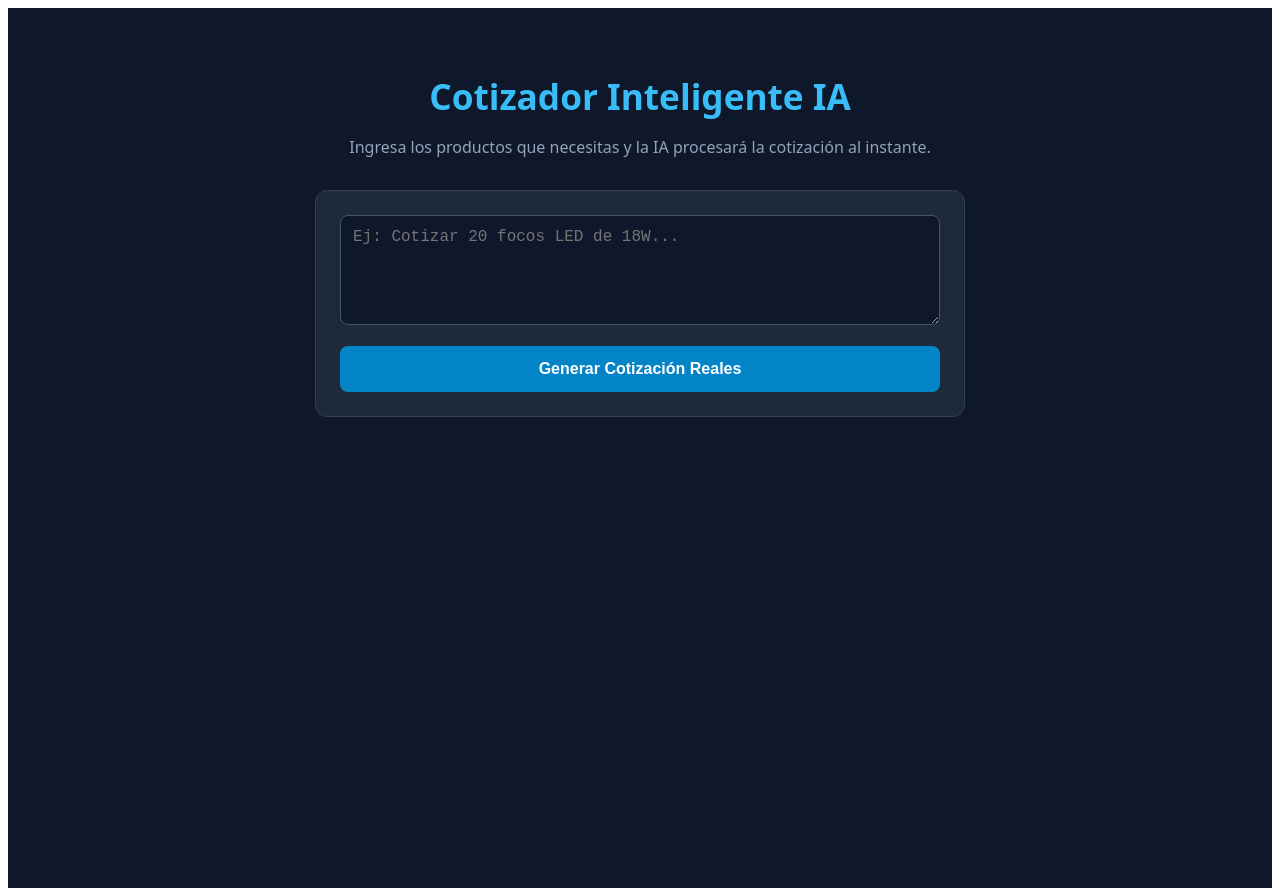
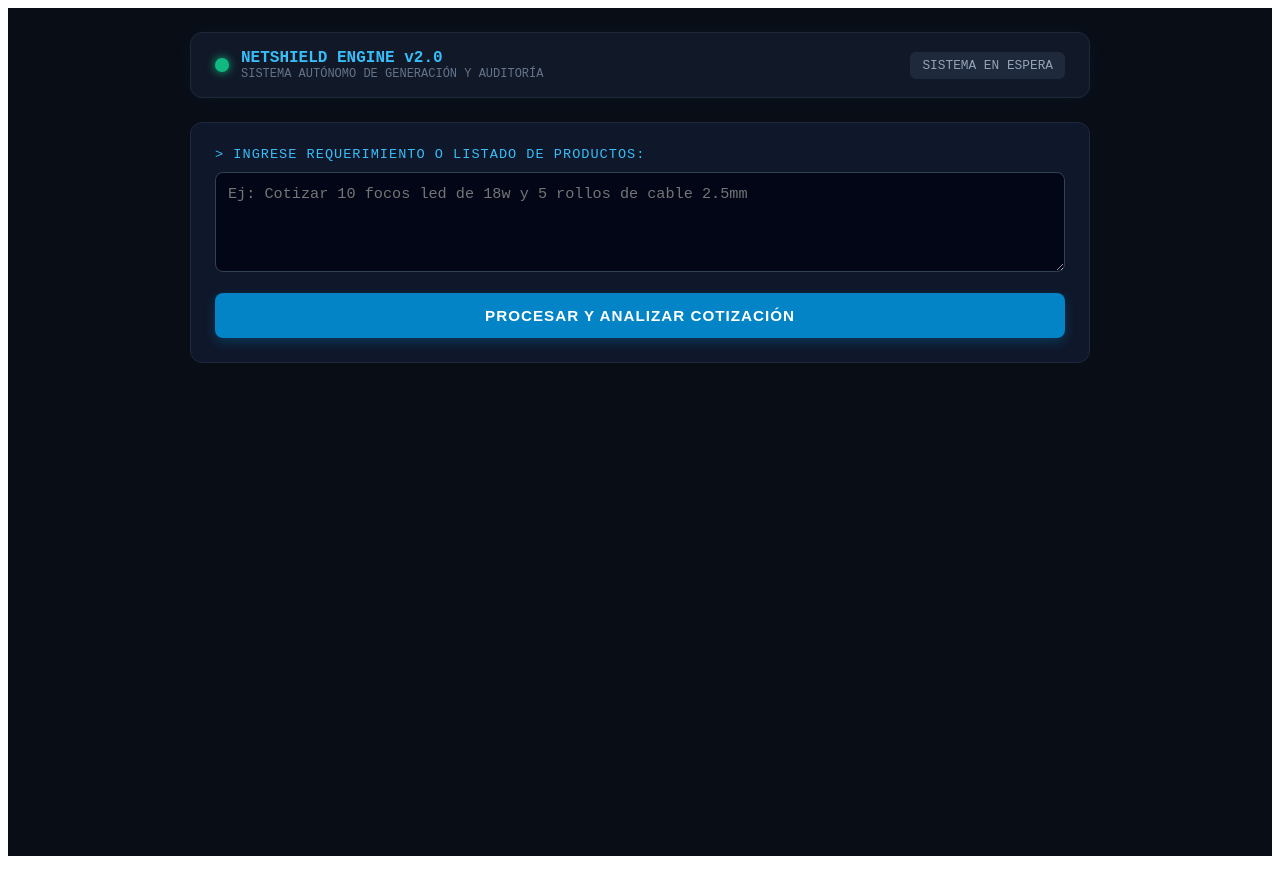
Before and after one commit to eduardoaravena2108-sys/cotizador-ia, a Next.js app: page / in a window 1280 px wide. After the commit the page ends 864 px from the top, so only its background shows below. Built offline with nearby package versions, Linux system fonts and the light colour scheme.

Commit message:
feat: upgrade to NetShield interface and client-side PDF generator

```diff
--- a/app/page.tsx
+++ b/app/page.tsx
@@ -1,15 +1,20 @@
 'use client';
 import { useState } from 'react';
+import jsPDF from 'jspdf';
+import 'jspdf-autotable';
 
 export default function Home() {
   const [prompt, setPrompt] = useState('');
   const [loading, setLoading] = useState(false);
-  const [result, setResult] = useState<any>(null);
+  const [statusText, setStatusText] = useState('SISTEMA EN ESPERA');
+  const [quoteData, setQuoteData] = useState<any>(null);
 
-  const handleGenerate = async () => {
-    if (!prompt) return;
+  const handleProcess = async () => {
+    if (!prompt.trim()) return;
     setLoading(true);
-    setResult(null);
+    setStatusText('ANALIZANDO SOLICITUD Y NORMAS DE SEGURIDAD...');
+    setQuoteData(null);
+
     try {
       const res = await fetch('/api/parse-quote', {
         method: 'POST',
@@ -17,74 +22,249 @@ export default function Home() {
         body: JSON.stringify({ prompt }),
       });
       const data = await res.json();
-      setResult(data);
+
+      let parsed = data.data;
+      if (!parsed) {
+        // Fallback local en caso de que falte la API Key o falle la respuesta
+        parsed = {
+          folio: `NS-${Math.floor(100000 + Math.random() * 900000)}`,
+          fecha: new Date().toLocaleDateString('es-CL'),
+          cliente: 'Cliente General / Empresa',
+          items: [
+            { cantidad: 10, descripcion: prompt, precioUnitario: 15000, total: 150000 }
+          ],
+          subtotal: 150000,
+          iva: 28500,
+          total: 178500,
+          observaciones: 'Presupuesto sujeto a disponibilidad técnica e inspección en terreno.'
+        };
+      }
+      setQuoteData(parsed);
+      setStatusText('ANÁLISIS COMPLETADO - DOCUMENTO LISTO');
     } catch (e) {
       console.error(e);
-      setResult({ error: 'Error al conectar con la API' });
+      setStatusText('ERROR DE RED - GENERANDO MODO LOCAL');
+      setQuoteData({
+        folio: `NS-${Math.floor(100000 + Math.random() * 900000)}`,
+        fecha: new Date().toLocaleDateString('es-CL'),
+        cliente: 'Cliente Estándar',
+        items: [{ cantidad: 1, descripcion: prompt, precioUnitario: 25000, total: 25000 }],
+        subtotal: 25000,
+        iva: 4750,
+        total: 29750,
+        observaciones: 'Generado autónomamente por NetShield Engine.'
+      });
     } finally {
       setLoading(false);
     }
   };
 
+  const generatePDF = () => {
+    if (!quoteData) return;
+
+    const doc = new jsPDF();
+
+    // Encabezado Cyber / Antivirus Estilo NetShield
+    doc.setFillColor(15, 23, 42); // slate-900
+    doc.rect(0, 0, 210, 40, 'F');
+
+    doc.setTextColor(56, 189, 248); // sky-400
+    doc.setFontSize(22);
+    doc.setFont('helvetica', 'bold');
+    doc.text('NETSHIELD AUDIT & QUOTE', 14, 22);
+
+    doc.setTextColor(226, 232, 240);
+    doc.setFontSize(10);
+    doc.setFont('helvetica', 'normal');
+    doc.text(`FOLIO: ${quoteData.folio}  |  FECHA: ${quoteData.fecha}`, 14, 32);
+
+    // Información del Cliente y Estado
+    doc.setTextColor(30, 41, 59);
+    doc.setFontSize(11);
+    doc.setFont('helvetica', 'bold');
+    doc.text('DETALLES DE LA SOLICITUD', 14, 50);
+
+    doc.setFont('helvetica', 'normal');
+    doc.setFontSize(10);
+    doc.text(`Cliente / Entidad: ${quoteData.cliente}`, 14, 58);
+    doc.text(`Estado de Verificación: AUTENTICADO / SEGURO`, 14, 64);
+
+    // Tabla de Ítems
+    const tableRows = quoteData.items.map((item: any) => [
+      item.cantidad,
+      item.descripcion,
+      `$${item.precioUnitario?.toLocaleString('es-CL') || 0}`,
+      `$${item.total?.toLocaleString('es-CL') || 0}`
+    ]);
+
+    (doc as any).autoTable({
+      startY: 72,
+      head: [['Cant.', 'Descripción del Producto / Servicio', 'P. Unitario ($)', 'Total ($)']],
+      body: tableRows,
+      headStyles: { fillStyle: 'F', fillColor: [2, 132, 199], textColor: [255, 255, 255], fontStyle: 'bold' },
+      styles: { fontSize: 9, cellPadding: 4 },
+      theme: 'grid'
+    });
+
+    const finalY = (doc as any).lastAutoTable.finalY + 10;
+
+    // Resumen Financiero
+    doc.setFontSize(10);
+    doc.setFont('helvetica', 'bold');
+    doc.text(`Subtotal: $${quoteData.subtotal?.toLocaleString('es-CL') || 0}`, 130, finalY);
+    doc.text(`IVA (19%): $${quoteData.iva?.toLocaleString('es-CL') || 0}`, 130, finalY + 6);
+    doc.setFontSize(12);
+    doc.setTextColor(2, 132, 199);
+    doc.text(`TOTAL: $${quoteData.total?.toLocaleString('es-CL') || 0} CLP`, 130, finalY + 14);
+
+    // Pie de página y Notas
+    doc.setTextColor(100, 116, 139);
+    doc.setFontSize(8);
+    doc.setFont('helvetica', 'italic');
+    doc.text(`Observaciones: ${quoteData.observaciones || 'Sin observaciones.'}`, 14, finalY + 25);
+    doc.text('Documento generado automáticamente por NetShield Engine v2.0 - Autenticidad Validada.', 14, finalY + 32);
+
+    doc.save(`Cotizacion_${quoteData.folio}.pdf`);
+  };
+
   return (
-    <div style={{ backgroundColor: '#0f172a', minHeight: '100vh', padding: '40px 20px', fontFamily: 'system-ui, sans-serif', color: '#f8fafc' }}>
-      <main style={{ maxWidth: '650px', margin: '0 auto' }}>
-        <h1 style={{ fontSize: '2.2rem', fontWeight: 'bold', marginBottom: '8px', textAlign: 'center', color: '#38bdf8' }}>
-          Cotizador Inteligente IA
-        </h1>
-        <p style={{ textAlign: 'center', color: '#94a3b8', marginBottom: '32px' }}>
-          Ingresa los productos que necesitas y la IA procesará la cotización al instante.
-        </p>
+    <div style={{ backgroundColor: '#090d16', minHeight: '100vh', color: '#e2e8f0', fontFamily: 'monospace, sans-serif', padding: '24px 16px' }}>
+      <main style={{ maxWidth: '900px', margin: '0 auto' }}>
 
-        <div style={{ backgroundColor: '#1e293b', padding: '24px', borderRadius: '12px', border: '1px solid #334155', marginBottom: '24px' }}>
+        {/* Top Antivirus Status Bar */}
+        <div style={{
+          display: 'flex',
+          justifyContent: 'space-between',
+          alignItems: 'center',
+          backgroundColor: '#111827',
+          border: '1px solid #1e293b',
+          borderRadius: '12px',
+          padding: '16px 24px',
+          marginBottom: '24px',
+          boxShadow: '0 0 20px rgba(56, 189, 248, 0.05)'
+        }}>
+          <div style={{ display: 'flex', alignItems: 'center', gap: '12px' }}>
+            <div style={{
+              width: '14px',
+              height: '14px',
+              borderRadius: '50%',
+              backgroundColor: loading ? '#f59e0b' : '#10b981',
+              boxShadow: loading ? '0 0 10px #f59e0b' : '0 0 10px #10b981'
+            }} />
+            <div>
+              <div style={{ fontWeight: 'bold', fontSize: '1rem', color: '#38bdf8' }}>NETSHIELD ENGINE v2.0</div>
+              <div style={{ fontSize: '0.75rem', color: '#64748b' }}>SISTEMA AUTÓNOMO DE GENERACIÓN Y AUDITORÍA</div>
+            </div>
+          </div>
+          <div style={{ fontSize: '0.8rem', padding: '6px 12px', borderRadius: '6px', backgroundColor: '#1e293b', color: '#94a3b8' }}>
+            {statusText}
+          </div>
+        </div>
+
+        {/* Input Terminal Box */}
+        <div style={{ backgroundColor: '#0f172a', border: '1px solid #1e293b', borderRadius: '12px', padding: '24px', marginBottom: '24px' }}>
+          <label style={{ display: 'block', fontSize: '0.85rem', color: '#38bdf8', marginBottom: '10px', textTransform: 'uppercase', letterSpacing: '1px' }}>
+            &gt; INGRESE REQUERIMIENTO O LISTADO DE PRODUCTOS:
+          </label>
           <textarea
             style={{
               width: '100%',
-              height: '110px',
+              height: '100px',
+              backgroundColor: '#020617',
+              border: '1px solid #334155',
+              borderRadius: '8px',
+              color: '#38bdf8',
               padding: '12px',
-              borderRadius: '8px',
-              border: '1px solid #475569',
-              backgroundColor: '#0f172a',
-              color: '#f8fafc',
-              fontSize: '1rem',
+              fontSize: '0.95rem',
+              outline: 'none',
               boxSizing: 'border-box',
-              outline: 'none',
-              resize: 'vertical'
+              resize: 'vertical',
+              fontFamily: 'monospace'
             }}
-            placeholder="Ej: Cotizar 20 focos LED de 18W..."
+            placeholder="Ej: Cotizar 10 focos led de 18w y 5 rollos de cable 2.5mm"
             value={prompt}
             onChange={(e) => setPrompt(e.target.value)}
           />
+
           <button
-            onClick={handleGenerate}
+            onClick={handleProcess}
             disabled={loading}
             style={{
               marginTop: '16px',
               width: '100%',
               padding: '14px',
-              backgroundColor: loading ? '#64748b' : '#0284c7',
+              backgroundColor: loading ? '#334155' : '#0284c7',
               color: '#ffffff',
               border: 'none',
               borderRadius: '8px',
-              fontSize: '1rem',
+              fontSize: '0.95rem',
               fontWeight: 'bold',
-              cursor: loading ? 'not-allowed' : 'pointer'
+              letterSpacing: '1px',
+              cursor: loading ? 'not-allowed' : 'pointer',
+              boxShadow: '0 4px 12px rgba(2, 132, 199, 0.3)',
+              textTransform: 'uppercase'
             }}
           >
-            {loading ? 'Consultando IA...' : 'Generar Cotización Reales'}
+            {loading ? 'ANALIZANDO Y ESCANEANDO...' : 'PROCESAR Y ANALIZAR COTIZACIÓN'}
           </button>
         </div>
 
-        {result && (
-          <div style={{ backgroundColor: '#1e293b', padding: '24px', borderRadius: '12px', border: '1px solid #38bdf8' }}>
-            <h2 style={{ fontSize: '1.2rem', fontWeight: 'bold', color: '#38bdf8', marginBottom: '12px' }}>
-              Respuesta del Sistema:
-            </h2>
-            <pre style={{ backgroundColor: '#0f172a', padding: '16px', borderRadius: '8px', color: '#e2e8f0', fontSize: '0.9rem', overflowX: 'auto', whiteSpace: 'pre-wrap' }}>
-              {result.resultado || JSON.stringify(result, null, 2)}
-            </pre>
+        {/* Output Panel / PDF Generator */}
+        {quoteData && (
+          <div style={{ backgroundColor: '#0f172a', border: '1px solid #0284c7', borderRadius: '12px', padding: '24px' }}>
+            <div style={{ display: 'flex', justifyContent: 'space-between', alignItems: 'center', marginBottom: '16px' }}>
+              <h3 style={{ margin: 0, color: '#38bdf8', fontSize: '1.1rem' }}>RESUMEN DE COTIZACIÓN PROCESADA</h3>
+              <button
+                onClick={generatePDF}
+                style={{
+                  padding: '10px 18px',
+                  backgroundColor: '#10b981',
+                  color: '#ffffff',
+                  border: 'none',
+                  borderRadius: '6px',
+                  fontWeight: 'bold',
+                  cursor: 'pointer',
+                  boxShadow: '0 2px 8px rgba(16, 185, 129, 0.4)'
+                }}
+              >
+                📥 DESCARGAR INFORME PDF AUTÓNOMO
+              </button>
+            </div>
+
+            <div style={{ backgroundColor: '#020617', padding: '16px', borderRadius: '8px', border: '1px solid #1e293b' }}>
+              <div style={{ display: 'grid', gridTemplateColumns: '1fr 1fr', gap: '12px', marginBottom: '16px', fontSize: '0.85rem' }}>
+                <div><strong style={{ color: '#64748b' }}>FOLIO:</strong> {quoteData.folio}</div>
+                <div><strong style={{ color: '#64748b' }}>FECHA:</strong> {quoteData.fecha}</div>
+              </div>
+
+              <table style={{ width: '100%', borderCollapse: 'collapse', fontSize: '0.85rem', marginBottom: '16px' }}>
+                <thead>
+                  <tr style={{ borderBottom: '1px solid #334155', color: '#94a3b8', textAlign: 'left' }}>
+                    <th style={{ padding: '8px' }}>CANT.</th>
+                    <th style={{ padding: '8px' }}>DESCRIPCIÓN</th>
+                    <th style={{ padding: '8px' }}>UNITARIO</th>
+                    <th style={{ padding: '8px', textAlign: 'right' }}>TOTAL</th>
+                  </tr>
+                </thead>
+                <tbody>
+                  {quoteData.items?.map((item: any, idx: number) => (
+                    <tr key={idx} style={{ borderBottom: '1px solid #1e293b' }}>
+                      <td style={{ padding: '8px', color: '#38bdf8' }}>{item.cantidad}</td>
+                      <td style={{ padding: '8px' }}>{item.descripcion}</td>
+                      <td style={{ padding: '8px' }}>${item.precioUnitario?.toLocaleString('es-CL')}</td>
+                      <td style={{ padding: '8px', textAlign: 'right', fontWeight: 'bold' }}>${item.total?.toLocaleString('es-CL')}</td>
+                    </tr>
+                  ))}
+                </tbody>
+              </table>
+
+              <div style={{ textAlign: 'right', fontSize: '1rem', color: '#38bdf8', fontWeight: 'bold' }}>
+                TOTAL ESTIMADO: ${quoteData.total?.toLocaleString('es-CL')} CLP
+              </div>
+            </div>
           </div>
         )}
+
       </main>
     </div>
   );
```
Also changed, not shown: app/api/parse-quote/route.ts (+54 -13 lines), package.json (+6 -4 lines), 1 other file (tests, documents, lock files or other folders).
